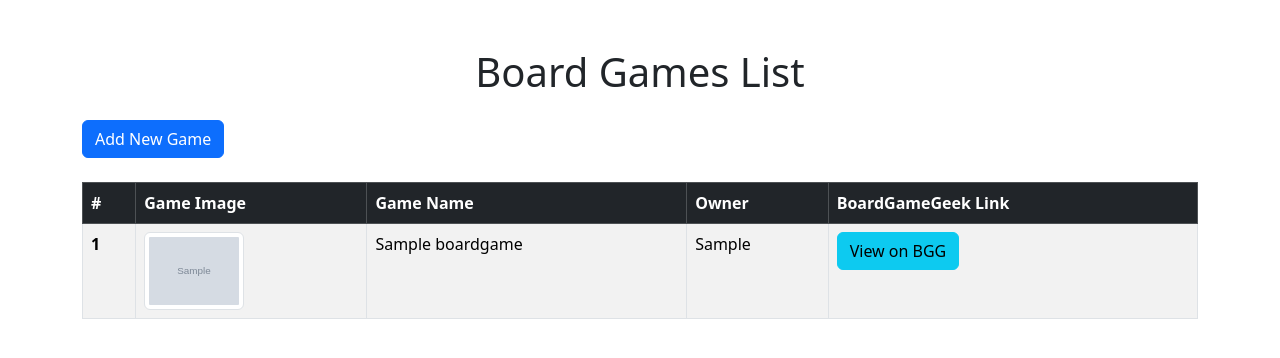
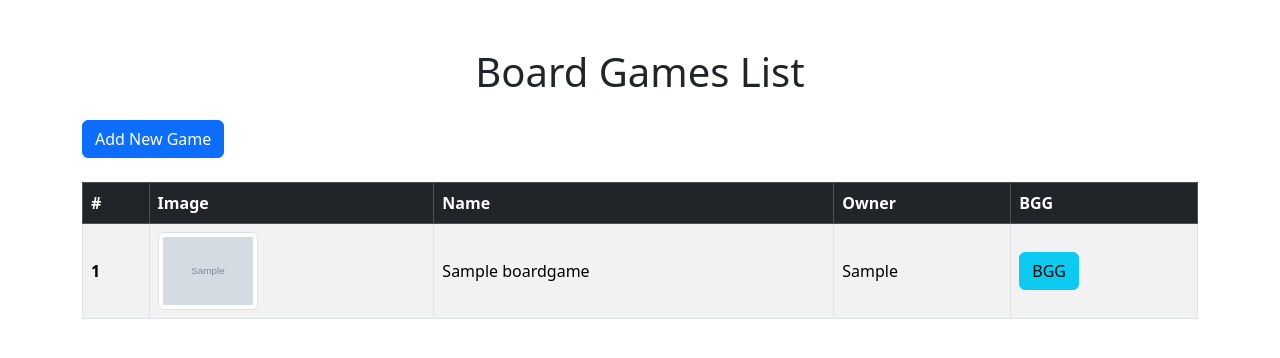
Before and after one commit to netsuso/boardgames-dashboard, a Flask app: page / in a window 1280 px wide. Shown: the top 358 px of the page. Run offline with Flask 3, Linux system fonts and the light colour scheme; tables that the repository leaves empty hold one stand-in row (values such as "Sample post"); grey boxes marked "Sample" are stand-in pictures.

Commit message:
Adjust the size of the table and row alignment

```diff
--- a/templates/index.html
+++ b/templates/index.html
@@ -21,20 +21,20 @@
             <thead class="table-dark">
                 <tr>
                     <th scope="col">#</th>
-                    <th scope="col">Game Image</th>
-                    <th scope="col">Game Name</th>
+                    <th scope="col">Image</th>
+                    <th scope="col">Name</th>
                     <th scope="col">Owner</th>
-                    <th scope="col">BoardGameGeek Link</th>
+                    <th scope="col">BGG</th>
                 </tr>
             </thead>
             <tbody>
                 {% for game in boardgames %}
-                <tr>
+                <tr class="align-middle">
                     <th scope="row">{{ loop.index }}</th>
                     <td><img src="{{ game['image_url'] }}" alt="{{ game['name'] }}" class="img-thumbnail" style="width: 100px;"></td>
                     <td>{{ game['name'] }}</td>
                     <td>{{ game['owner'] }}</td>
-                    <td><a href="{{ game['bgg_url'] }}" target="_blank" class="btn btn-info">View on BGG</a></td>
+                    <td><a href="{{ game['bgg_url'] }}" target="_blank" class="btn btn-info">BGG</a></td>
                 </tr>
                 {% endfor %}
             </tbody>
```
